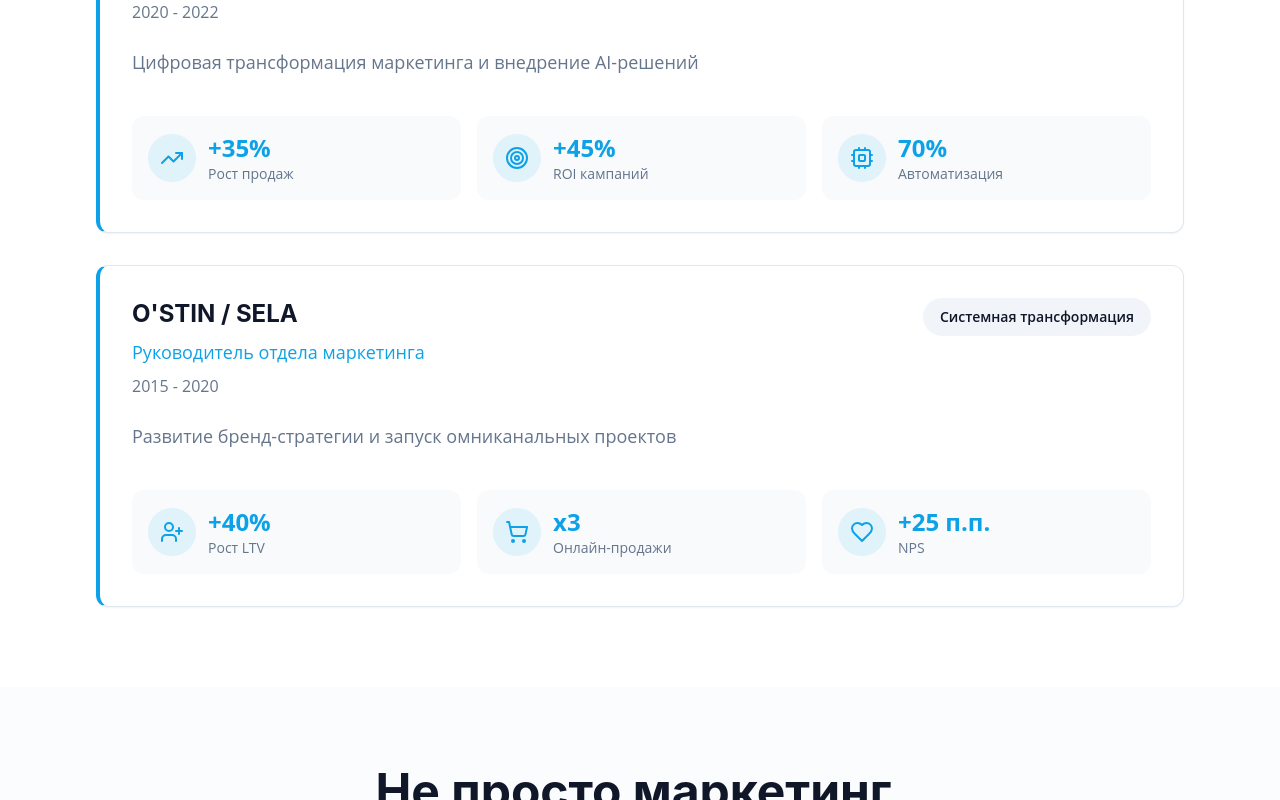
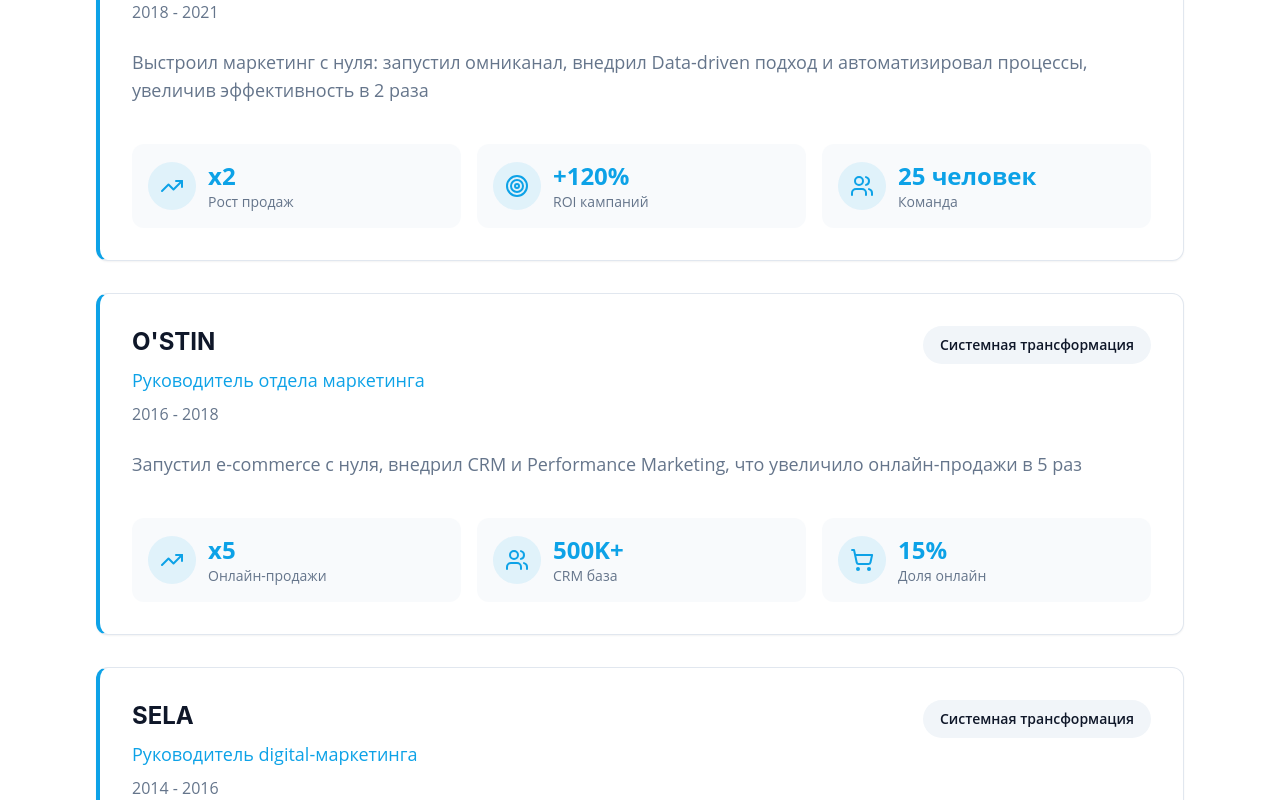
Before and after one commit to pr-poehali-dev/retail-transformer-project, a React (Vite) app: page / in a window 1280 px wide. Shown: the part 2240-3040 px from the top of the page. Built offline with nearby package versions, Linux system fonts and the light colour scheme.

Commit message:
Добавить бренды MODIS, O'STIN, SELA

```diff
--- a/src/components/Experience.tsx
+++ b/src/components/Experience.tsx
@@ -18,23 +18,34 @@ const Experience = () => {
     {
       company: 'MODIS',
       position: 'Директор по маркетингу',
-      period: '2020 - 2022',
-      description: 'Цифровая трансформация маркетинга и внедрение AI-решений',
+      period: '2018 - 2021',
+      description: 'Выстроил маркетинг с нуля: запустил омниканал, внедрил Data-driven подход и автоматизировал процессы, увеличив эффективность в 2 раза',
       achievements: [
-        { label: 'Рост продаж', value: '+35%', icon: 'TrendingUp' },
-        { label: 'ROI кампаний', value: '+45%', icon: 'Target' },
-        { label: 'Автоматизация', value: '70%', icon: 'Cpu' }
+        { label: 'Рост продаж', value: 'x2', icon: 'TrendingUp' },
+        { label: 'ROI кампаний', value: '+120%', icon: 'Target' },
+        { label: 'Команда', value: '25 человек', icon: 'Users' }
       ]
     },
     {
-      company: 'O\'STIN / SELA',
+      company: 'O\'STIN',
       position: 'Руководитель отдела маркетинга',
-      period: '2015 - 2020',
-      description: 'Развитие бренд-стратегии и запуск омниканальных проектов',
+      period: '2016 - 2018',
+      description: 'Запустил e-commerce с нуля, внедрил CRM и Performance Marketing, что увеличило онлайн-продажи в 5 раз',
       achievements: [
-        { label: 'Рост LTV', value: '+40%', icon: 'UserPlus' },
-        { label: 'Онлайн-продажи', value: 'x3', icon: 'ShoppingCart' },
-        { label: 'NPS', value: '+25 п.п.', icon: 'Heart' }
+        { label: 'Онлайн-продажи', value: 'x5', icon: 'TrendingUp' },
+        { label: 'CRM база', value: '500K+', icon: 'Users' },
+        { label: 'Доля онлайн', value: '15%', icon: 'ShoppingCart' }
+      ]
+    },
+    {
+      company: 'SELA',
+      position: 'Руководитель digital-маркетинга',
+      period: '2014 - 2016',
+      description: 'Трансформировал digital из поддерживающей функции в драйвер роста, запустив Performance и контент-стратегию',
+      achievements: [
+        { label: 'Трафик', value: 'x4', icon: 'TrendingUp' },
+        { label: 'Конверсия', value: '+85%', icon: 'Target' },
+        { label: 'ROI digital', value: '+200%', icon: 'DollarSign' }
       ]
     }
   ];
```
